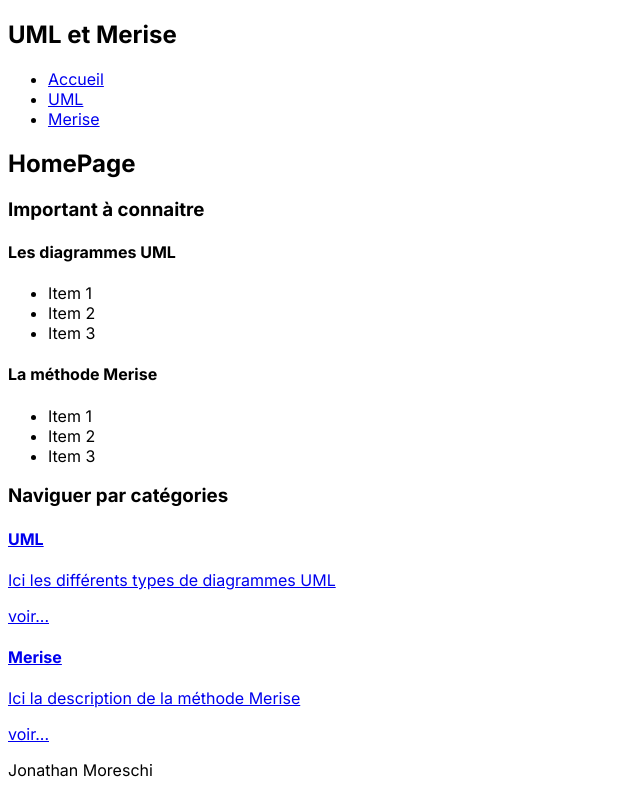
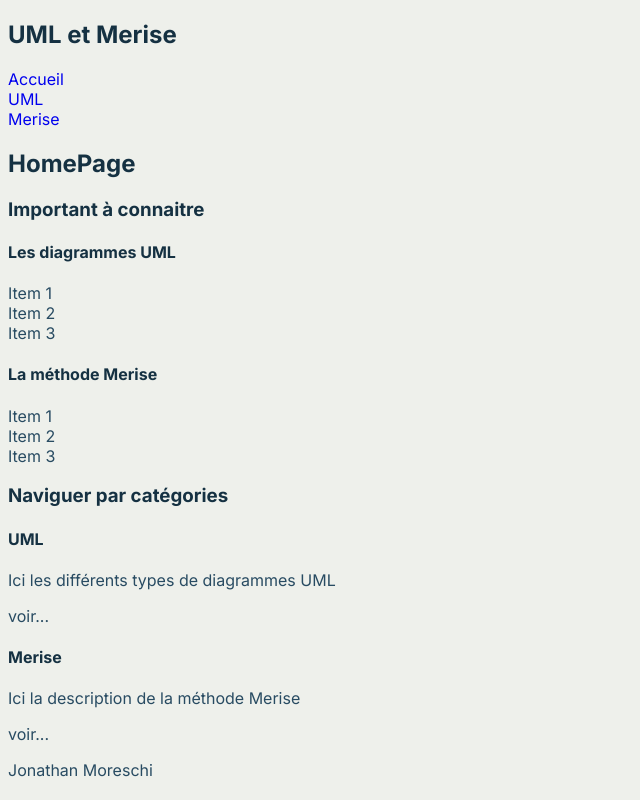
Before and after one commit to 2023-cda-alt-devops-p4/catalog-jm, a Next.js app: page / in a window 1280 px wide. Shown: the whole page, without its empty margins (0-640 px from the left). Built offline with nearby package versions, Linux system fonts and the light colour scheme.

Commit message:
feat: Add color variable and assign to dark and light scheme
Create a variable.scss file to add the color variables, and assign them to the dark and the light color scheme

```diff
--- a/app/globals.scss
+++ b/app/globals.scss
@@ -1,45 +1,47 @@
+@import 'variables';
+
 :root {
-  --max-width: 1100px;
-  --border-radius: 12px;
-  --font-mono: ui-monospace, Menlo, Monaco, 'Cascadia Mono', 'Segoe UI Mono',
-    'Roboto Mono', 'Oxygen Mono', 'Ubuntu Monospace', 'Source Code Pro',
-    'Fira Mono', 'Droid Sans Mono', 'Courier New', monospace;
+  background-color: $background-color;
 
-  --foreground-rgb: 0, 0, 0;
-  --background-start-rgb: 214, 219, 220;
-  --background-end-rgb: 255, 255, 255;
+  h1,
+  h2,
+  h3,
+  h4,
+  h5,
+  h6 {
+    color: $title-color;
+  }
 
-  --primary-glow: conic-gradient(
-    from 180deg at 50% 50%,
-    #16abff33 0deg,
-    #0885ff33 55deg,
-    #54d6ff33 120deg,
-    #0071ff33 160deg,
-    transparent 360deg
-  );
-  --secondary-glow: radial-gradient(
-    rgba(255, 255, 255, 1),
-    rgba(255, 255, 255, 0)
-  );
+  p, li {
+    color: $content-color;
+  }
 
-  --tile-start-rgb: 239, 245, 249;
-  --tile-end-rgb: 228, 232, 233;
-  --tile-border: conic-gradient(
-    #00000080,
-    #00000040,
-    #00000030,
-    #00000020,
-    #00000010,
-    #00000010,
-    #00000080
-  );
+  a {
+    text-decoration: none;
+  }
 
-  --callout-rgb: 238, 240, 241;
-  --callout-border-rgb: 172, 175, 176;
-  --card-rgb: 180, 185, 188;
-  --card-border-rgb: 131, 134, 135;
+  ul {
+    list-style: none;
+    margin: 0;
+    padding: 0;
+  }
 }
 
 @media (prefers-color-scheme: dark) {
+  :root {
+    background-color: $background-color-dark;
 
+    h1,
+    h2,
+    h3,
+    h4,
+    h5,
+    h6 {
+      color: $title-color-dark;
+    }
+
+    p,li {
+      color: $content-color-dark;
+    }
+  }
 }
--- /dev/null
+++ b/app/variables.scss
@@ -0,0 +1,13 @@
+// Light color scheme
+$title-color: hsla(202, 52%, 17%, 1);
+$content-color: hsla(204, 42%, 27%, 1);
+$background-color: hsla(84, 14%, 93%, 1);
+
+// Dark color scheme
+$background-color-dark: hsla(202, 52%, 17%, 1);
+$title-color-dark: hsla(79, 57%, 95%, 1);
+$content-color-dark: hsla(84, 14%, 93%, 1);
+
+// Button, links, accentuation color scheme
+$accent-color-primary: rgba(255, 120, 79, 1);
+$accent-color-secondary: rgba(255, 116, 119, 1);
```
